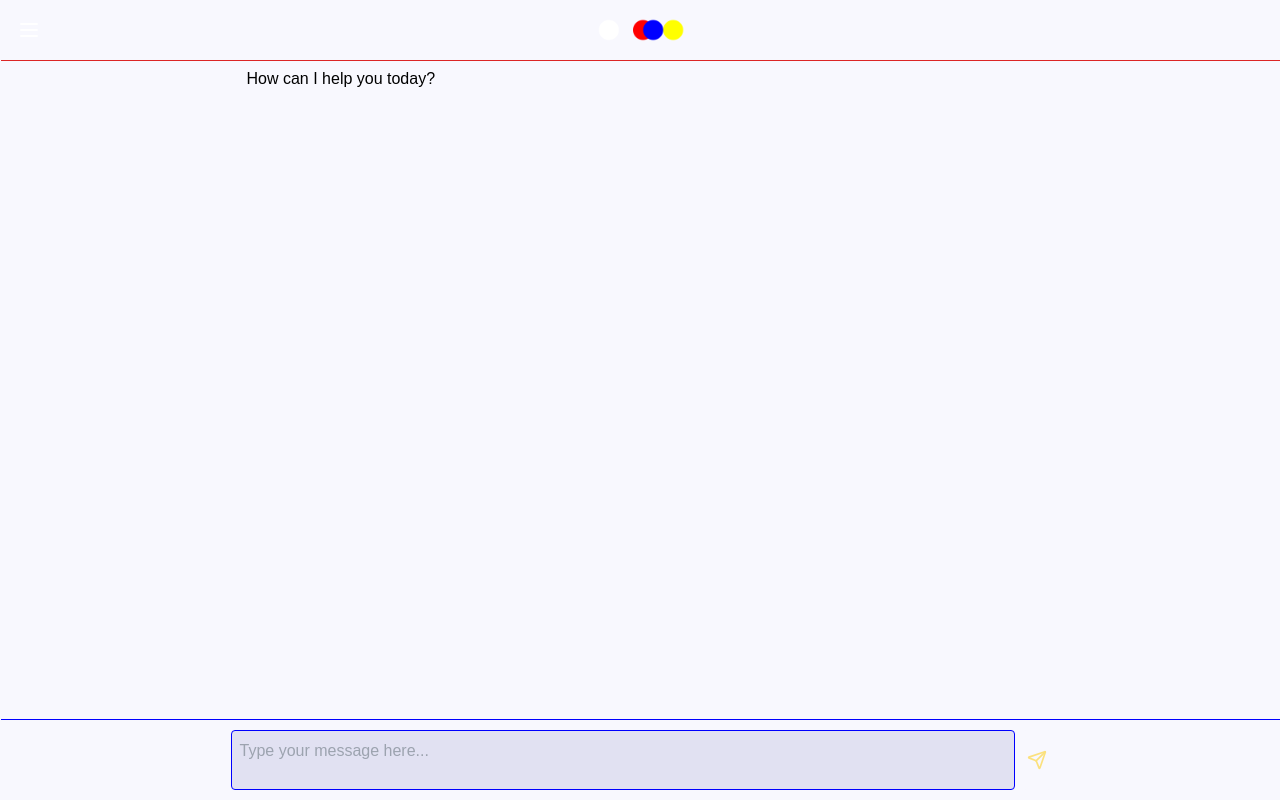
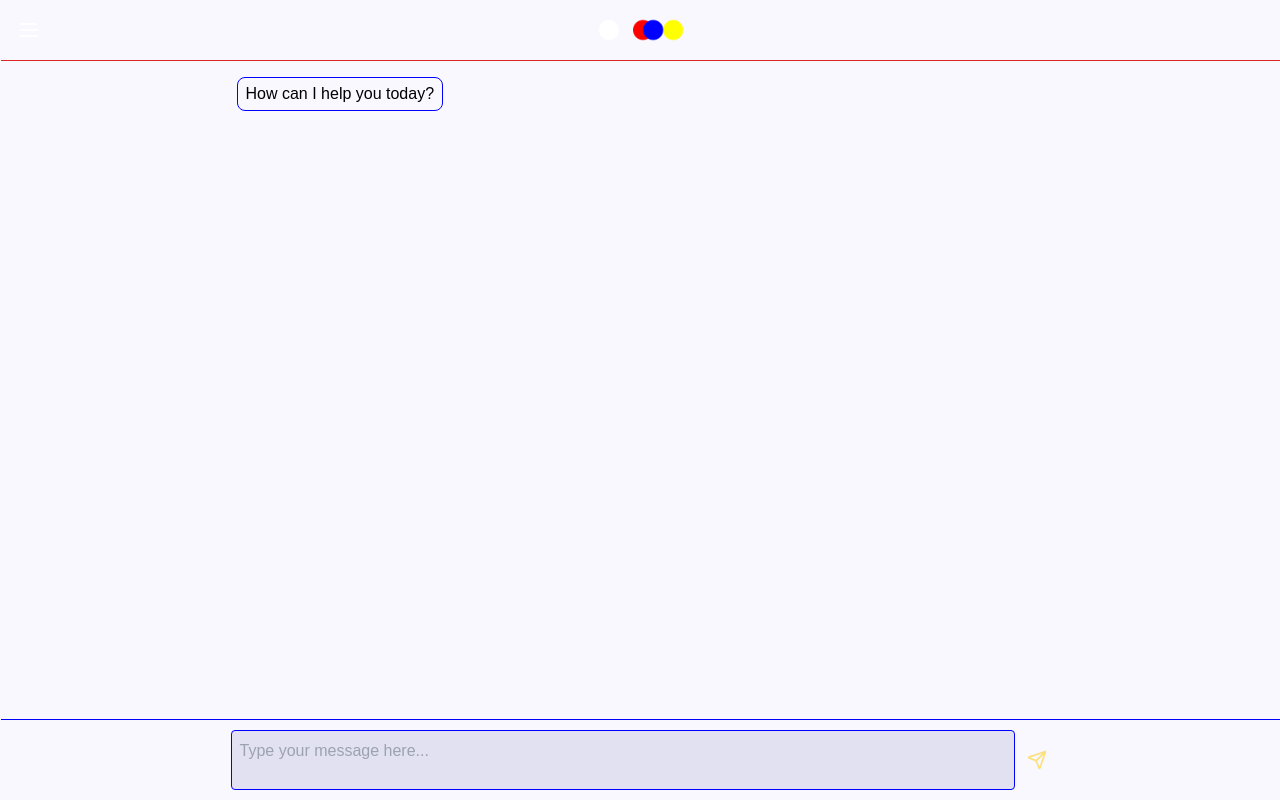
Before and after one commit to eli-gerhard/helper-ai, a Next.js app in the folder chat-interface/: page / in a window 1280 px wide. Built offline with nearby package versions, Linux system fonts and the light colour scheme; no server answers.

Commit message:
gradient text boxes revert

```diff
--- a/chat-interface/app/globals.css
+++ b/chat-interface/app/globals.css
@@ -10,11 +10,6 @@
   --accentyl: #ffcc00;
   --accentrd: #dd0000;
   --accentbl: #0000ff;
-
-  /* Default gradient variables */
-  /* --gradient-pos-x: 50%;
-  --gradient-pos-y: 50%;
-  --gradient-angle: 135deg; */
 }
 
 @media (prefers-color-scheme: dark) {
@@ -23,9 +18,9 @@
     --foreground: #ffffff;
     --textbox: #2e2e36;
     --hover: #363640;
-    /* --accentyl: #ffcc00; */
-    /* --accentrd: #dd0000; */
-    /* --accentbl: #0000ff; */
+    --accentyl: #ffcc00;
+    --accentrd: #dd0000;
+    --accentbl: #0000ff;
   }
 }
 
@@ -47,77 +42,17 @@ body {
 }
 
 @layer components {
-  /* Chat container style */
-  .chat-container {
-    position: relative;
-    overflow: hidden;
-    background-color: var(--background);
-  }
 
-  /* This pseudo-element contains the actual gradient */
-  .chat-container::before {
-    content: '';
-    position: absolute;
-    top: 0;
-    left: 0;
-    right: 0;
-    bottom: 0;
-    pointer-events: none;
-    background: linear-gradient(135deg, var(--accentrd) 0%, var(--accentbl) 100%);
-    opacity: 0; /* The gradient is invisible except through border cutouts */
-    z-index: -1;
-  }
-
-  /* Gradient message styles */
-  .gradient-message {
-    position: relative;
-    padding: 12px 16px;
-    border-radius: 16px;
-    margin-bottom: 8px;
-    max-width: 80%;
-
-    /* Transparent border creates spacing for gradient to show through */
-    border: 2px solid transparent;
-
-    /* Background only covers content area, not border */
-    background-clip: padding-box;
-    background-color: #222228;
-    color: #ffffff;
-  }
-
-  /* Create the gradient border effect using pseudo-element */
-  .gradient-message::before {
-    content: "";
-    position: absolute;
-    top: -2px;
-    left: -2px;
-    right: -2px;
-    bottom: -2px;
-    border-radius: inherit;
-
-    /* This creates a "cutout" where the content is */
-    mask:
-      linear-gradient(#fff 0 0) content-box,
-      linear-gradient(#fff 0 0);
-    mask-composite: exclude;
-    -webkit-mask-composite: destination-out;
-
-    /* The gradient for the border */
-    background: linear-gradient(135deg, var(--accentrd) 0%, var(--accentbl) 100%);
-    z-index: -1;
-  }
-
-  /* Message positioning */
   .user-message {
-    @apply self-end bg-[var(--background)] text-[var(--foreground)] px-2 py-1 rounded-lg;
+    @apply self-end border border-[var(--accentrd)] bg-[var(--background)] text-[var(--foreground)] px-2 py-1 rounded-lg;
   }
 
   .assistant-message {
-    @apply self-start bg-[var(--background)] text-[var(--foreground)] px-2 py-1 rounded-lg;
+    @apply self-start border border-[var(--accentbl)] bg-[var(--background)] text-[var(--foreground)] px-2 py-1 rounded-lg;
   }
 
   .thinking {
-    @apply self-start bg-transparent text-[var(--foreground)] italic p-2;
+    @apply self-start bg-transparent text-[var(--background)] italic p-2;
   }
 
   .error {
--- a/chat-interface/components/ChatArea.tsx
+++ b/chat-interface/components/ChatArea.tsx
@@ -26,7 +26,7 @@ const ChatArea: React.FC<ChatAreaProps> = ({ chatHistory }) => {
   return (
     <div
       ref={chatHistoryRef}
-      className="chat-container h-full w-full overflow-y-auto px-4 flex flex-col gap-4"
+      className="chat-container h-full w-full overflow-y-auto p-4 flex flex-col gap-4"
     >
       {chatHistory.filter(msg => msg.role !== 'system').map((message, index) => (
         <Message key={index} message={message} />
--- a/chat-interface/components/Message.tsx
+++ b/chat-interface/components/Message.tsx
@@ -50,7 +50,7 @@ const Message: React.FC<MessageProps> = ({ message }) => {
 
   return (
     <div
-      className={`gradient-message ${
+      className={`max-w-[80%] ${
         message.role === 'user' ? 'user-message' :
         message.content === 'Thinking...' ? 'thinking' : 'assistant-message'
       }`}
```
